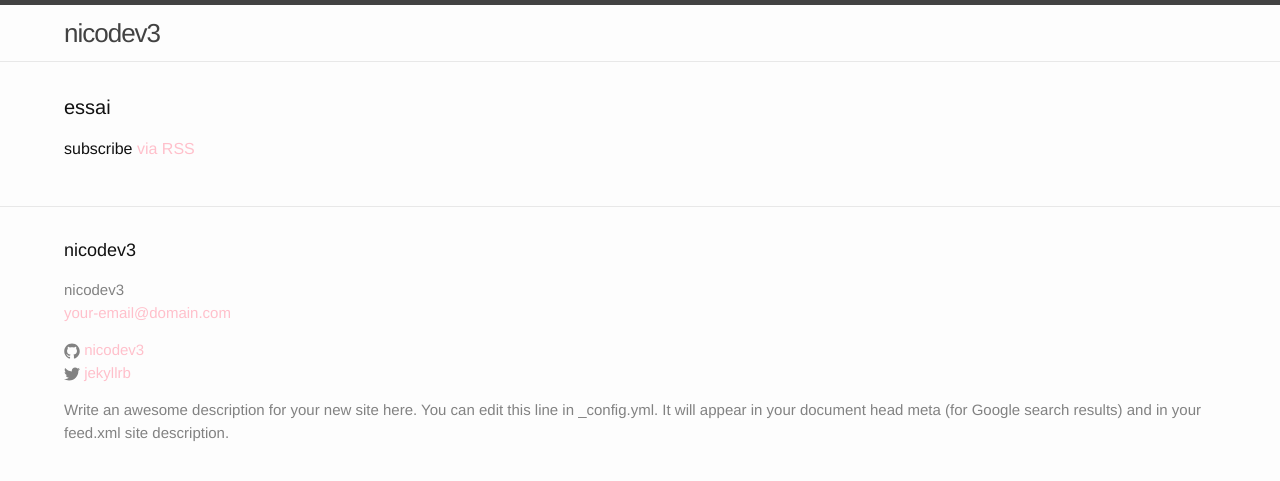
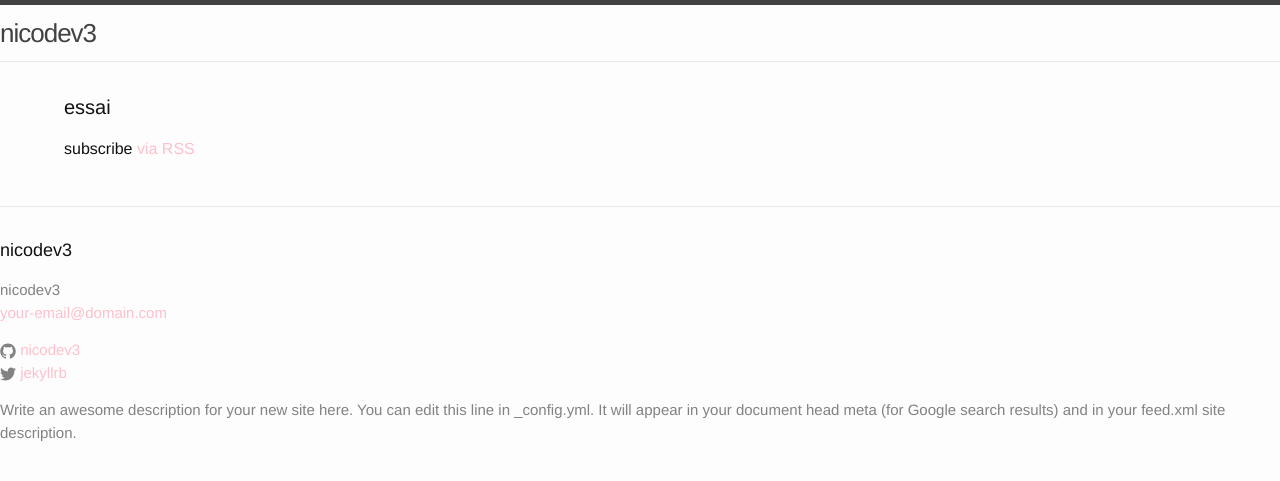
Before and after one commit to ndevaux/nicodev, a Jekyll site: the page built from index.html, in a window 1280 px wide. Shown: the top 481 px of the page. Built offline with Jekyll 4.4.1, drawn with Linux system fonts in a browser that asks for light colours.

Commit message:
removed class wrapper

```diff
--- a/_includes/footer.html
+++ b/_includes/footer.html
@@ -1,6 +1,5 @@
 <footer class="site-footer">
 
-  <div class="wrapper">
 
     <h2 class="footer-heading">{{ site.title }}</h2>
 
@@ -50,6 +49,4 @@
       </div>
     </div>
 
-  </div>
-
 </footer>
--- a/_includes/header.html
+++ b/_includes/header.html
@@ -1,6 +1,4 @@
 <header class="site-header">
-
-  <div class="wrapper">
 
     <a class="site-title" href="{{ site.baseurl }}/">{{ site.title }}</a>
 
@@ -22,6 +20,4 @@
       </div>
     </nav>
 
-  </div>
-
 </header>
```
